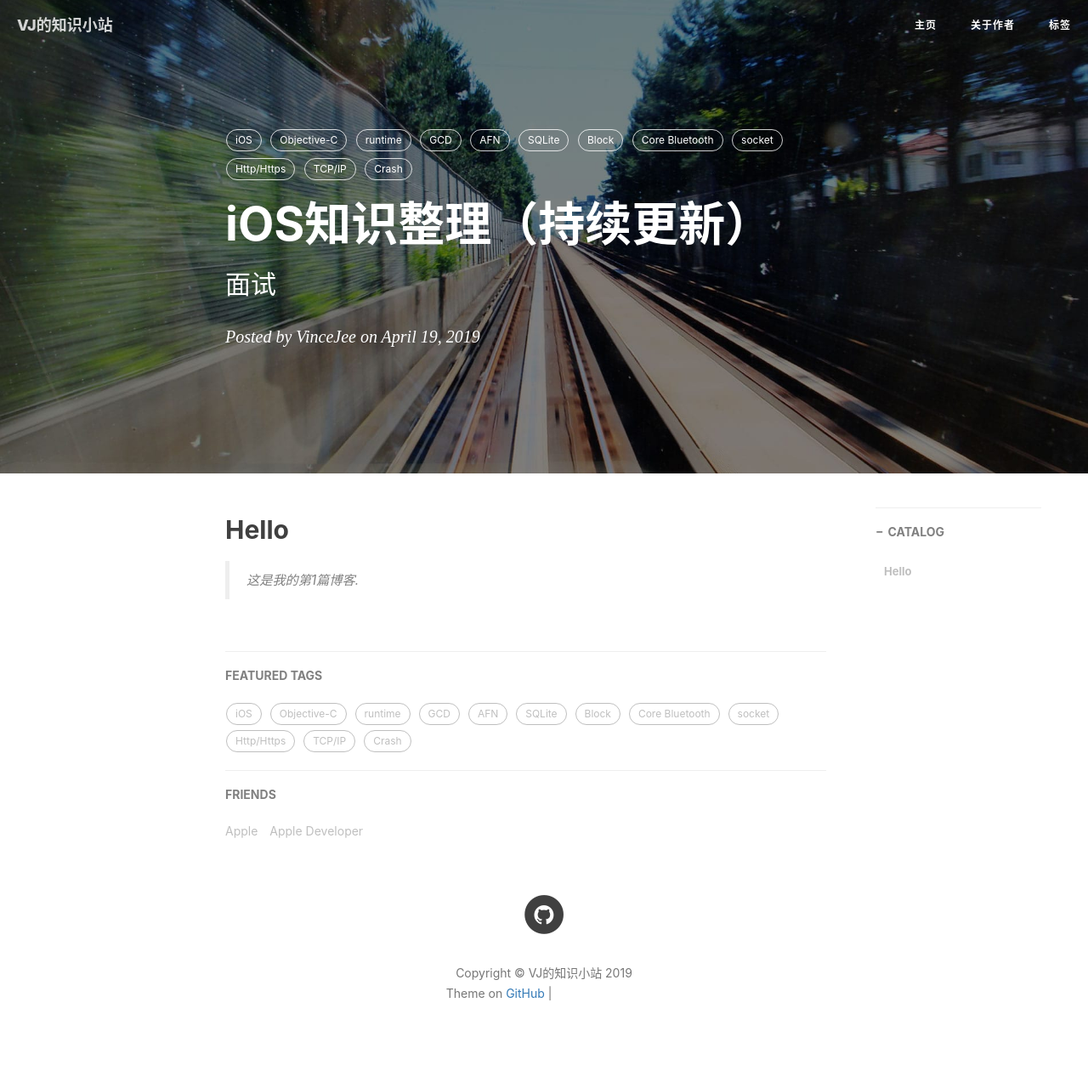
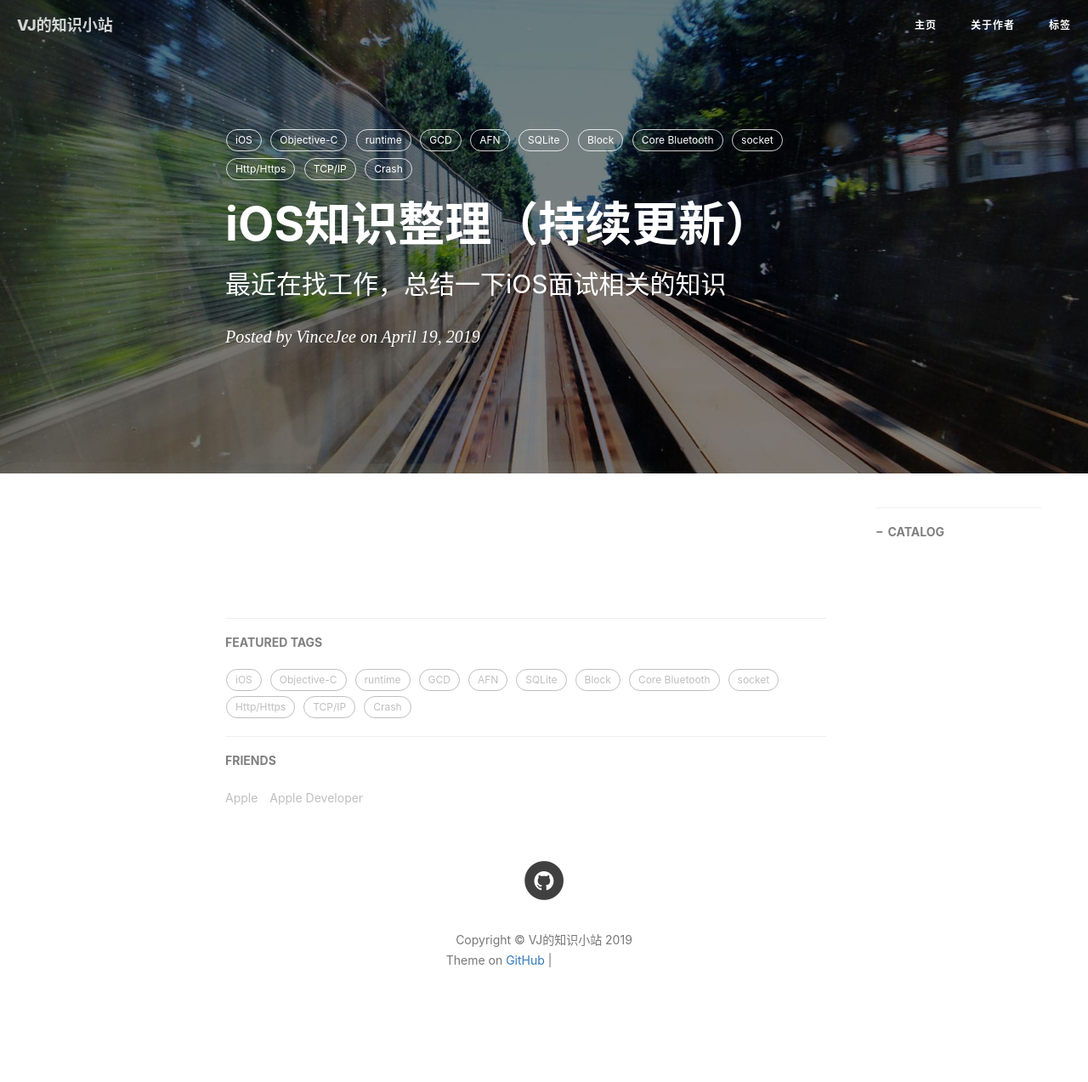
Before and after one commit to VinceJee/VinceJee.github.io, a Jekyll site: the page built from _posts/2019-04-19-iOS面试知识整理.md, in a window 1280 px wide. Shown: the whole page at 85% size. Built offline with Jekyll 4.4.1, drawn with Linux system fonts in a browser that asks for light colours; nearby versions of some CDN libraries; comment, search, counter and statistics services are not loaded; after the commit the page ends 1234 px from its top, so only the background shows below that; grey boxes are pictures that could not be loaded.

Commit message:
update first blog

```diff
--- a/_posts/2019-04-19-iOS面试知识整理.md
+++ b/_posts/2019-04-19-iOS面试知识整理.md
@@ -1,7 +1,7 @@
 ---
 layout:     post                    # 使用的布局（不需要改）
 title:      iOS知识整理（持续更新）               # 标题
-subtitle:   面试						 #副标题
+subtitle:   最近在找工作，总结一下iOS面试相关的知识  #副标题
 date:       2019-04-19              # 时间
 author:     VinceJee                      # 作者
 header-img: img/post-bg-2015.jpg    #这篇文章标题背景图片
@@ -20,6 +20,3 @@ tags:                               #标签
     - TCP/IP
     - Crash
 ---
-
-## Hello
->这是我的第1篇博客.
```
